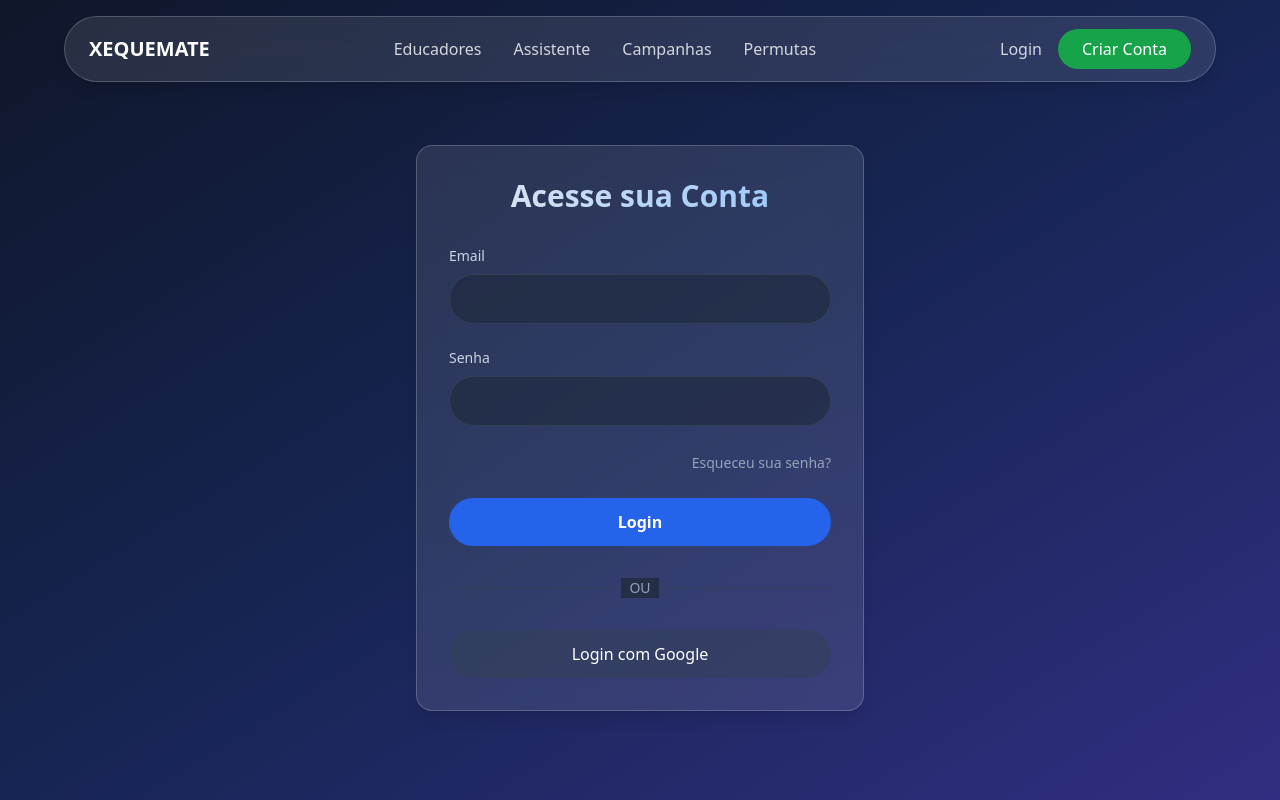
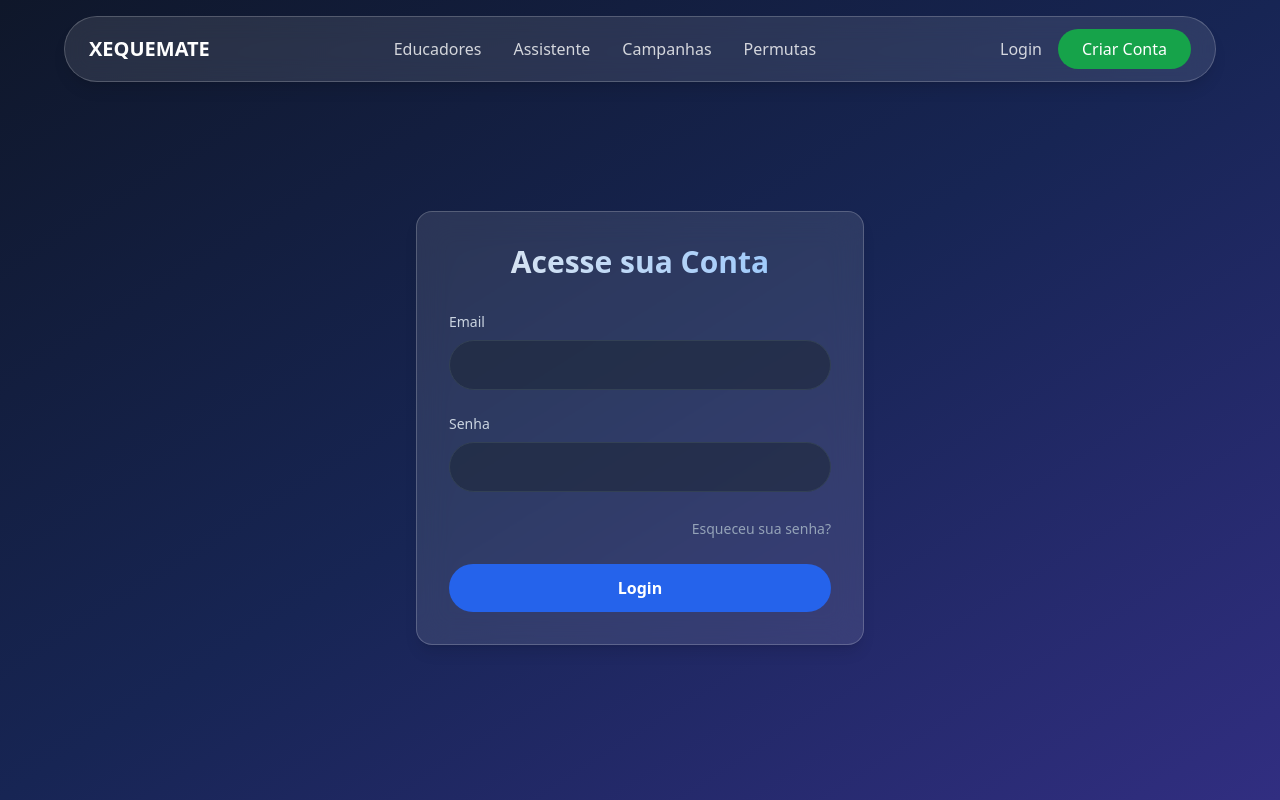
Before and after one commit to mvpconsultorialtda/xequemath, a Next.js app: page /login in a window 1280 px wide. Built offline with nearby package versions, Linux system fonts and the light colour scheme.

Commit message:
refactor: remove Google login option

```diff
--- a/app/login/page.tsx
+++ b/app/login/page.tsx
@@ -12,11 +12,6 @@ export default function LoginPage() {
     e.preventDefault();
     // Handle standard login logic
     console.log(`Logging in with: ${email}`);
-  };
-
-  const handleGoogleLogin = () => {
-    // Handle Google login logic
-    console.log('Initiating Google login');
   };
 
   return (
@@ -64,23 +59,6 @@ export default function LoginPage() {
             </button>
           </div>
         </form>
-        <div className="relative my-8">
-          <div className="absolute inset-0 flex items-center">
-            <div className="w-full border-t border-slate-700" />
-          </div>
-          <div className="relative flex justify-center text-sm">
-            <span className="bg-slate-800/80 px-2 text-slate-400 backdrop-blur-sm">OU</span>
-          </div>
-        </div>
-        <div>
-          <button
-            onClick={handleGoogleLogin}
-            className="w-full bg-slate-700/50 hover:bg-slate-700 text-white font-medium py-3 rounded-full transition-colors flex items-center justify-center gap-3"
-          >
-            {/* SVG for Google Icon would go here */}
-            <span>Login com Google</span>
-          </button>
-        </div>
       </GlassCard>
     </div>
   );
```
